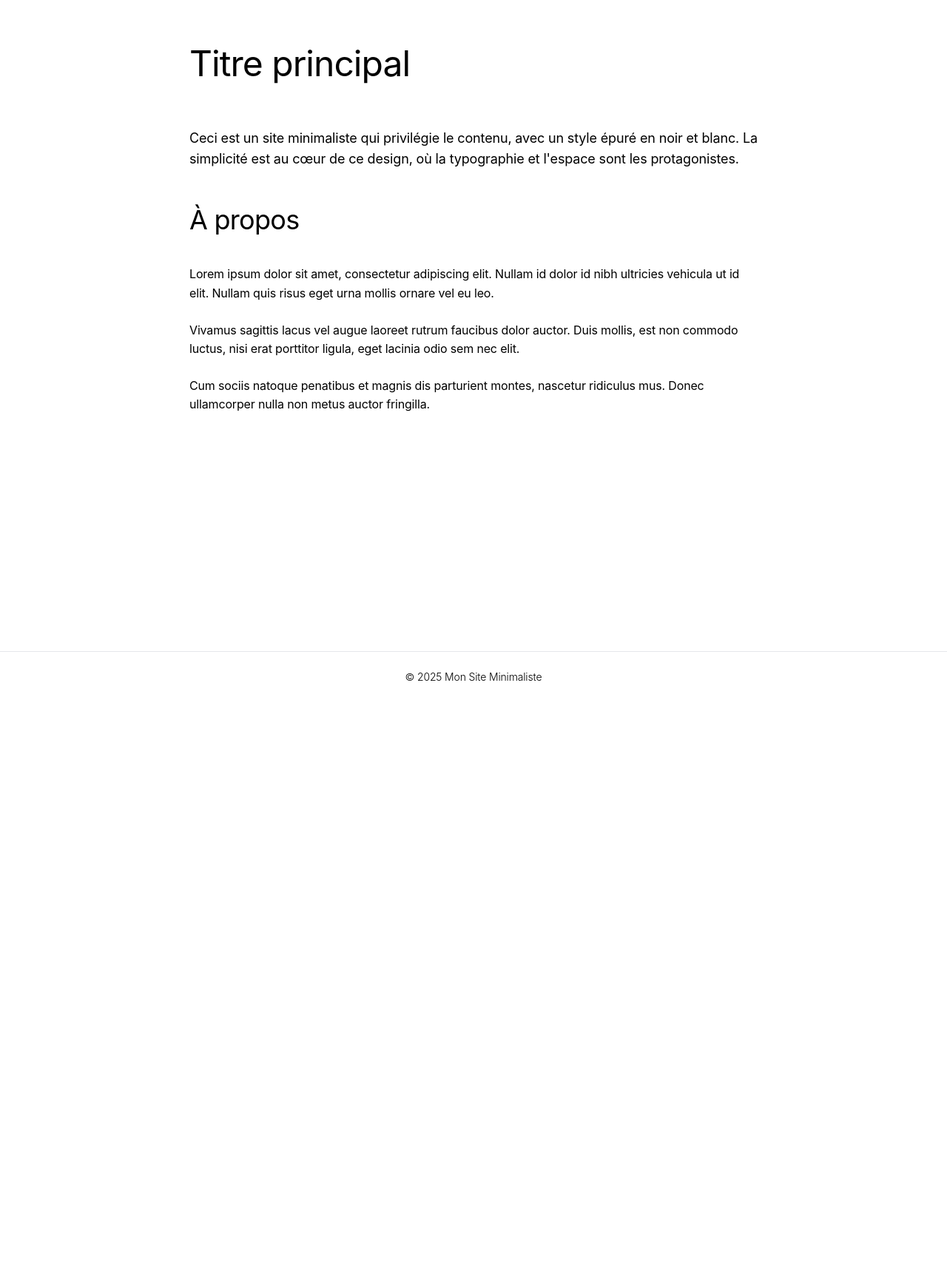
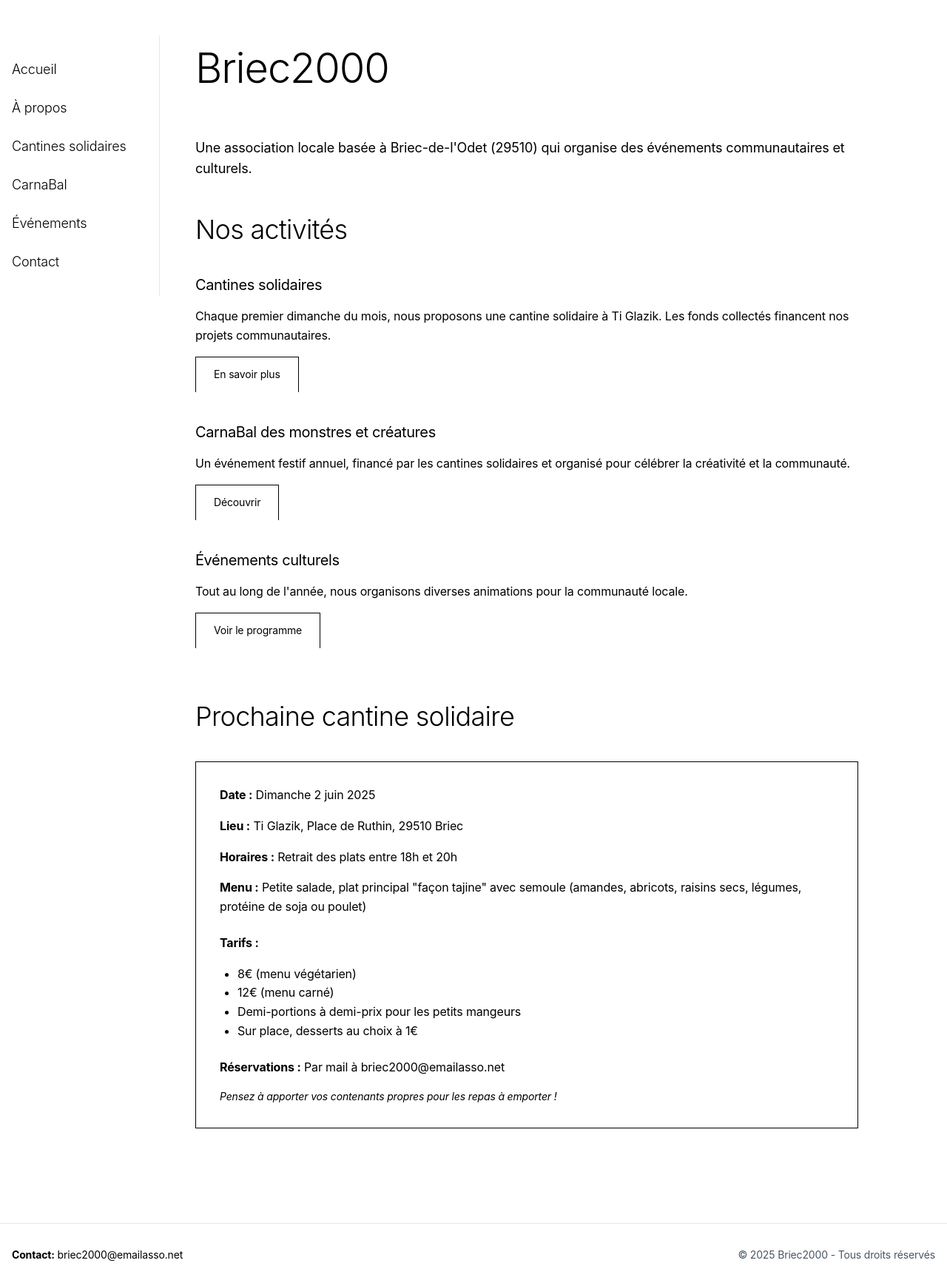
Before and after one commit to KewneWhimsy/briec2000, an Astro site: page / in a window 1280 px wide. Shown: the whole page at 74% size. Before the commit the page ends 949 px from the top, so only its background shows below. Built offline with nearby package versions, Linux system fonts and the light colour scheme; Astro itself is replaced by a stand-in of ours.

Commit message:
sidebar menu

```diff
--- /dev/null
+++ b/src/components/sidebar_menu.astro
@@ -0,0 +1,39 @@
+---
+// Définissez les liens de votre menu ici
+const menuItems = [
+  { title: 'Accueil', url: '/' },
+  { title: 'À propos', url: '/about' },
+  { title: 'Cantines solidaires', url: '/cantines' },
+  { title: 'CarnaBal', url: '/carnabal' },
+  { title: 'Événements', url: '/evenements' },
+  { title: 'Contact', url: '/contact' },
+];
+---
+
+<aside class="sidebar-menu">
+  <nav class="py-8">
+    <ul class="space-y-6">
+      {menuItems.map((item) => (
+        <li>
+          <a href={item.url} class="sidebar-link text-lg hover:text-gray-500 transition-colors">
+            {item.title}
+          </a>
+        </li>
+      ))}
+    </ul>
+  </nav>
+</aside>
+
+<style>
+  .sidebar-menu {
+    min-width: 200px;
+    border-right: 1px solid #e5e7eb;
+    padding-right: 2rem;
+  }
+
+  .sidebar-link {
+    border-bottom: none;
+    padding-bottom: 0;
+    font-weight: 300;
+  }
+</style>
--- a/src/layouts/footer.astro
+++ b/src/layouts/footer.astro
@@ -3,10 +3,14 @@ const year = new Date().getFullYear();
 ---
 
 <footer class="bg-white border-t border-gray-200 mt-20">
-  <div class="container mx-auto px-4 py-6">
-    <div class="flex justify-center items-center">
-      <p class="text-sm text-black font-light">
-        &copy; {year} Mon Site Minimaliste
+  <div class="container mx-auto px-4 py-8">
+    <div class="flex flex-col md:flex-row justify-between items-center">
+      <p class="text-sm">
+        <strong>Contact:</strong> briec2000@emailasso.net
+      </p>
+
+      <p class="text-sm text-gray-600">
+        &copy; {year} Briec2000 - Tous droits réservés
       </p>
     </div>
   </div>
--- a/src/layouts/layout.astro
+++ b/src/layouts/layout.astro
@@ -1,6 +1,7 @@
 ---
-// Importez uniquement le footer
+// Importez uniquement le footer et le menu latéral
 import Footer from './footer.astro';
+import SidebarMenu from '../components/sidebar_menu.astro';
 import '../styles/global.css';
 
 // Définissez les props que vous souhaitez passer à votre layout
@@ -13,7 +14,7 @@ interface Props {
 // Récupérez les props avec des valeurs par défaut
 const {
   title,
-  description = "Mon site minimaliste",
+  description = "Briec2000 - Site de l'Association",
   image = "/images/default-og.png"
 } = Astro.props;
 ---
@@ -27,15 +28,33 @@ const {
     <meta property="og:image" content={image} />
     <link rel="icon" type="image/svg+xml" href="/favicon.svg" />
     <title>{title}</title>
+    <style>
+      @view-transition {
+        navigation: auto; /* enabled! */
+      }
+    </style>
   </head>
   <body class="min-h-screen flex flex-col bg-white text-black">
-    <!-- Pas de header -->
+    <main class="flex-grow container mx-auto px-4 py-12 flex">
+      <!-- Menu latéral pour desktop uniquement -->
+      <div class="hidden md:block">
+        <SidebarMenu />
+      </div>
 
-    <main class="flex-grow container mx-auto px-4 py-12 min-h-[100vh]">
-      <slot />
+      <!-- Menu mobile (hamburger) pour les petits écrans -->
+      <div class="md:hidden mb-8">
+        <!-- Pour l'instant, juste un espace réservé pour le menu mobile -->
+        <button class="text-black">
+          Menu ☰
+        </button>
+      </div>
+
+      <!-- Contenu principal -->
+      <div class="md:ml-12 w-full max-w-4xl">
+        <slot />
+      </div>
     </main>
 
-    <!-- Footer qui apparaît seulement après défilement -->
     <Footer />
   </body>
 </html>
--- /dev/null
+++ b/src/pages/about.astro
@@ -0,0 +1,68 @@
+---
+import Layout from '../layouts/layout.astro';
+---
+
+<Layout title="À propos - Briec2000">
+  <section>
+    <h1 class="mb-12">À propos de Briec2000</h1>
+
+    <p class="text-lg mb-10">
+      Briec2000 est une association locale basée à Briec-de-l'Odet (29510) qui organise des événements
+      communautaires et culturels depuis 2018.
+    </p>
+
+    <div class="mb-16">
+      <h2 class="mb-8">Notre mission</h2>
+      <p class="mb-6">
+        Nous avons pour mission de créer des liens entre les habitants de Briec et des environs à travers
+        des événements inclusifs, créatifs et solidaires.
+      </p>
+      <p class="mb-6">
+        Notre objectif est de rendre la culture accessible à tous et de développer un sentiment
+        d'appartenance à la communauté locale.
+      </p>
+    </div>
+
+    <div class="mb-16">
+      <h2 class="mb-8">Notre histoire</h2>
+      <p class="mb-6">
+        L'association Briec2000 a été fondée par un groupe d'amis passionnés par l'animation locale
+        et désireux de créer des espaces de rencontre et de partage.
+      </p>
+      <p class="mb-6">
+        Ce qui a commencé comme de petits rassemblements informels s'est progressivement transformé
+        en une association structurée organisant des événements réguliers, comme nos cantines solidaires
+        mensuelles et le CarnaBal annuel.
+      </p>
+    </div>
+
+    <div class="mb-16">
+      <h2 class="mb-8">Notre équipe</h2>
+      <p class="mb-6">
+        Briec2000 est animée par une équipe de bénévoles passionnés. Notre conseil d'administration
+        se compose de membres actifs de la communauté locale, représentant diverses générations et compétences.
+      </p>
+      <p class="mb-6">
+        Nous sommes toujours à la recherche de nouveaux bénévoles pour nous aider à organiser et animer
+        nos événements. Si vous souhaitez nous rejoindre, n'hésitez pas à nous contacter !
+      </p>
+    </div>
+
+    <div>
+      <h2 class="mb-8">Nous soutenir</h2>
+      <p class="mb-6">
+        Vous pouvez soutenir nos actions de différentes façons :
+      </p>
+      <ul class="list-disc ml-6 mb-6">
+        <li>Participer à nos cantines solidaires</li>
+        <li>Devenir bénévole lors de nos événements</li>
+        <li>Faire un don à l'association</li>
+        <li>Parler de nos actions autour de vous</li>
+      </ul>
+      <p>
+        Les fonds collectés financent nos projets communautaires comme le CarnaBal des monstres et créatures.
+      </p>
+      <a href="/contact" class="btn mt-6">Nous contacter</a>
+    </div>
+  </section>
+</Layout>
--- a/src/pages/index.astro
+++ b/src/pages/index.astro
@@ -2,26 +2,66 @@
 import Layout from '../layouts/layout.astro';
 ---
 
-<Layout title="Mon Site Minimaliste">
-  <section class="max-w-3xl mx-auto">
-    <h1 class="mb-12">Titre principal</h1>
+<Layout title="Briec2000 - Association locale">
+  <section>
+    <h1 class="mb-12">Briec2000</h1>
 
     <p class="text-lg mb-10">
-      Ceci est un site minimaliste qui privilégie le contenu, avec un style épuré en noir et blanc. La simplicité est au cœur de ce design, où la typographie et l'espace sont les protagonistes.
+      Une association locale basée à Briec-de-l'Odet (29510) qui organise des événements communautaires et culturels.
     </p>
 
-    <div class="mb-20">
-      <h2 class="mb-8">À propos</h2>
-      <p class="mb-6">
-        Lorem ipsum dolor sit amet, consectetur adipiscing elit. Nullam id dolor id nibh ultricies vehicula ut id elit. Nullam quis risus eget urna mollis ornare vel eu leo.
-      </p>
-      <p class="mb-6">
-        Vivamus sagittis lacus vel augue laoreet rutrum faucibus dolor auctor. Duis mollis, est non commodo luctus, nisi erat porttitor ligula, eget lacinia odio sem nec elit.
-      </p>
-      <p>
-        Cum sociis natoque penatibus et magnis dis parturient montes, nascetur ridiculus mus. Donec ullamcorper nulla non metus auctor fringilla.
-      </p>
+    <div class="mb-12">
+      <h2 class="mb-8">Nos activités</h2>
+
+      <div class="grid gap-10">
+        <div>
+          <h3 class="text-xl mb-4">Cantines solidaires</h3>
+          <p>
+            Chaque premier dimanche du mois, nous proposons une cantine solidaire à Ti Glazik.
+            Les fonds collectés financent nos projets communautaires.
+          </p>
+          <a href="/cantines" class="btn mt-4">En savoir plus</a>
+        </div>
+
+        <div>
+          <h3 class="text-xl mb-4">CarnaBal des monstres et créatures</h3>
+          <p>
+            Un événement festif annuel, financé par les cantines solidaires et organisé
+            pour célébrer la créativité et la communauté.
+          </p>
+          <a href="/carnabal" class="btn mt-4">Découvrir</a>
+        </div>
+
+        <div>
+          <h3 class="text-xl mb-4">Événements culturels</h3>
+          <p>
+            Tout au long de l'année, nous organisons diverses animations pour la communauté locale.
+          </p>
+          <a href="/evenements" class="btn mt-4">Voir le programme</a>
+        </div>
+      </div>
     </div>
 
+    <div class="mt-16">
+      <h2 class="mb-8">Prochaine cantine solidaire</h2>
+      <div class="border border-black p-8">
+        <p class="mb-4"><strong>Date :</strong> Dimanche 2 juin 2025</p>
+        <p class="mb-4"><strong>Lieu :</strong> Ti Glazik, Place de Ruthin, 29510 Briec</p>
+        <p class="mb-4"><strong>Horaires :</strong> Retrait des plats entre 18h et 20h</p>
+        <p class="mb-6">
+          <strong>Menu :</strong> Petite salade, plat principal "façon tajine" avec semoule
+          (amandes, abricots, raisins secs, légumes, protéine de soja ou poulet)
+        </p>
+        <p class="mb-4"><strong>Tarifs :</strong></p>
+        <ul class="list-disc ml-6 mb-6">
+          <li>8€ (menu végétarien)</li>
+          <li>12€ (menu carné)</li>
+          <li>Demi-portions à demi-prix pour les petits mangeurs</li>
+          <li>Sur place, desserts au choix à 1€</li>
+        </ul>
+        <p class="mb-4"><strong>Réservations :</strong> Par mail à briec2000@emailasso.net</p>
+        <p class="text-sm italic">Pensez à apporter vos contenants propres pour les repas à emporter !</p>
+      </div>
+    </div>
   </section>
 </Layout>
--- a/src/styles/global.css
+++ b/src/styles/global.css
@@ -21,6 +21,8 @@ body {
   display: inline-block;
   transition-property: opacity;
   transition-duration: 150ms;
+  text-decoration: none;
+  font-size: 0.875rem;
 }
 
 .btn:hover {
@@ -34,17 +36,19 @@ h1, h2, h3, h4, h5, h6 {
 }
 
 h1 {
-  font-size: 2.25rem;
+  font-size: 2.5rem;
+  font-weight: 300;
 }
 
 @media (min-width: 768px) {
   h1 {
-    font-size: 3rem;
+    font-size: 3.5rem;
   }
 }
 
 h2 {
   font-size: 1.875rem;
+  font-weight: 300;
 }
 
 @media (min-width: 768px) {
@@ -53,7 +57,13 @@ h2 {
   }
 }
 
+h3 {
+  font-weight: 400;
+}
+
 a {
+  color: inherit;
+  text-decoration: none;
   border-bottom: 1px solid black;
   padding-bottom: 0.125rem;
   transition-property: opacity;
@@ -63,3 +73,15 @@ a {
 a:hover {
   opacity: 0.7;
 }
+
+/* Exception pour les boutons et les liens de menu */
+.btn, .sidebar-link {
+  border-bottom: none;
+}
+
+/* Ajouter une transition fluide au menu sur petits écrans */
+@media (max-width: 768px) {
+  .mobile-menu {
+    transition: transform 0.3s ease;
+  }
+}
```
